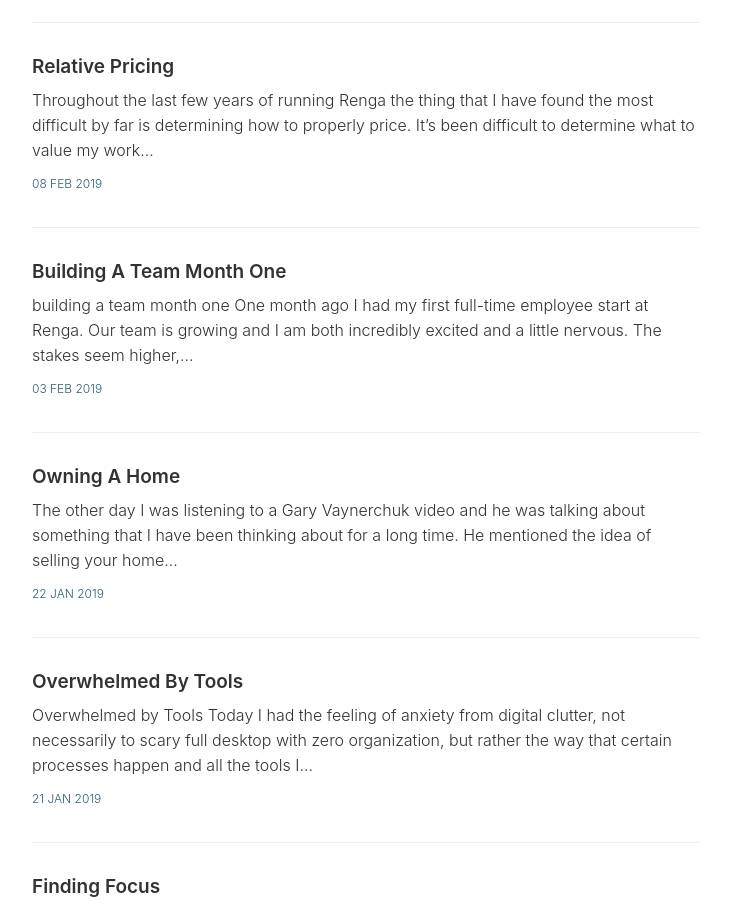
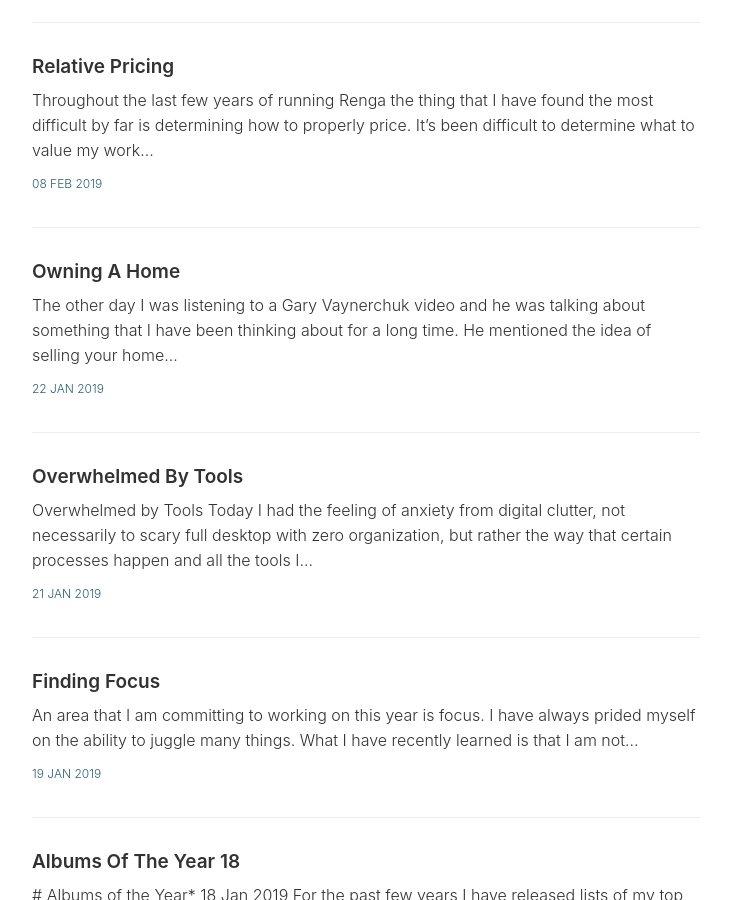
Before and after one commit to jaredhenriques/blog, a Jekyll site: the page built from index.html, in a window 1280 px wide and 900 px high, scrolled down 1222 px. Shown: the whole window, without its empty margins (274-1005 px from the left). Built offline with Jekyll 4.4.1, drawn with Linux system fonts in a browser that asks for light colours; the list of posts is cut into pages by our own code.

Commit message:
Update 2019-02-03-building-a-team-month-one.md

```diff
--- a/_posts/2019-02-03-building-a-team-month-one.md
+++ b/_posts/2019-02-03-building-a-team-month-one.md
@@ -1,5 +1,6 @@
-# building a team month one
-
+---
+published: false
+---
 One month ago I had my first full-time employee start at Renga. Our team is growing and I am both incredibly excited and a little nervous. The stakes seem higher, but it’s right where I know that I need to be.
 
 Ten years ago when I launched my first business I quickly realized that what I loved to do was to bring people together around a single project. The instinct to facilitate collaboration and my love for building businesses seemed like a perfect match, however, it has posed some challenges. One of the larger lessons I have learned is that you should never expect someone else to care about your business as much as you do. Earlier in life I would have very quickly gotten into 50/50 arrangements on a project because sharing it would be more fun. However, I have seen too many businesses started by friends with an equal partnership go entirely sideways and ruin both the business and the relationship.
```
